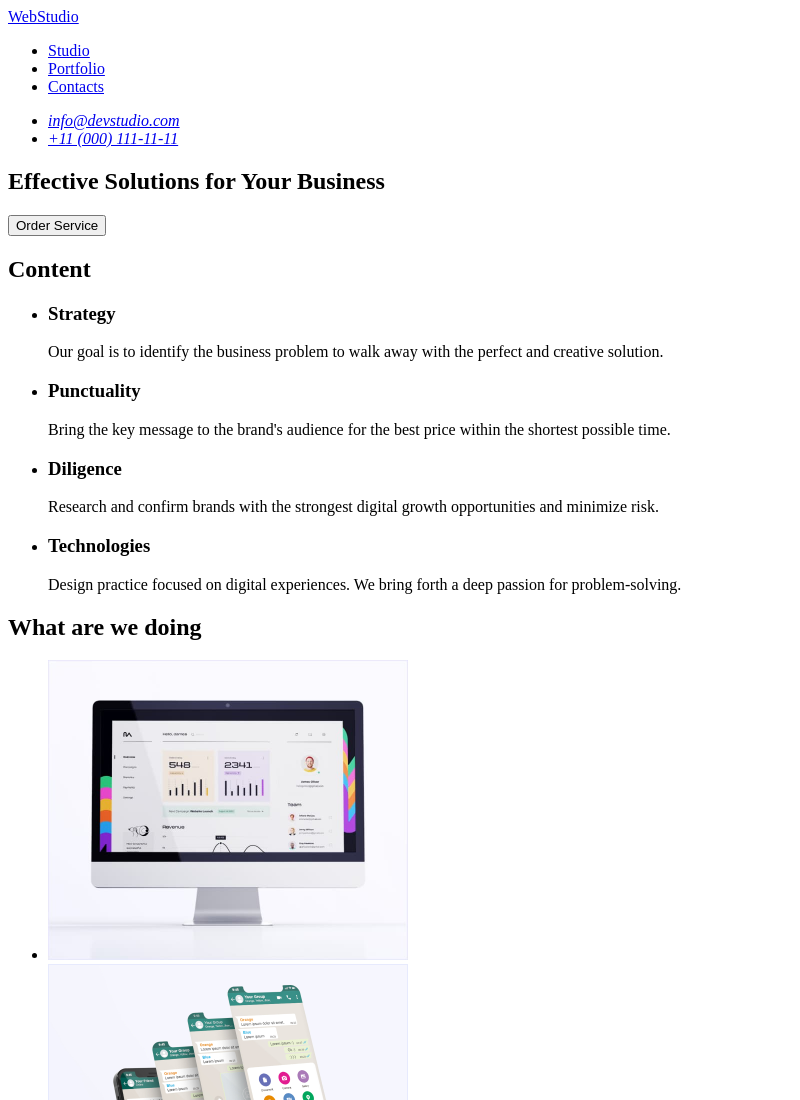
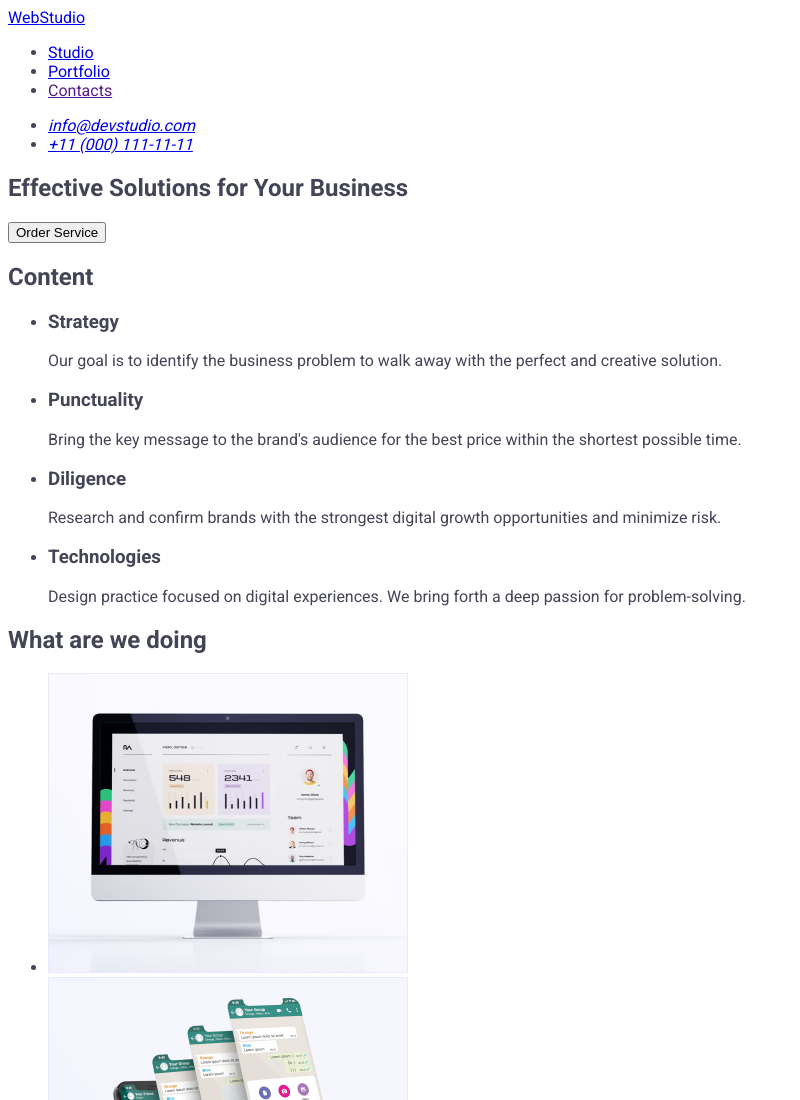
Before and after one commit to viperskull/html-hw2, a plain HTML site: page index.html in a window 1280 px wide. Shown: the top 1100 px of the page, without its empty margins (0-800 px from the left). Drawn offline with Linux system fonts and the light colour scheme.

Commit message:
to-be-continued-1

```diff
--- /dev/null
+++ b/css/styles.css
@@ -0,0 +1,5 @@
+body {
+    background-color:  #ffffff;
+    font-family: "Roboto", sans-serif;
+    color: #434455;
+  }
--- a/index.html
+++ b/index.html
@@ -3,6 +3,13 @@
 <head>
     <meta charset="UTF-8">
     <meta name="viewport" content="width=device-width, initial-scale=1.0">
+    <link rel="stylesheet" href="./css/styles.css" />
+    <link rel="preconnect" href="https://fonts.googleapis.com" />
+    <link rel="preconnect" href="https://fonts.gstatic.com" crossorigin />
+    <link
+      href="https://fonts.googleapis.com/css2?family=Raleway:wght@800&family=Roboto:wght@400;500;700;900&display=swap"
+      rel="stylesheet"
+/>
     <title>Web Studio</title>
 </head>
 
@@ -10,14 +17,24 @@
 
   <header>
 
-    <nav>
-      <a href="./index.html">WebStudio</a>
-        <ul>
-            <li><a href="/Studio">Studio</a></li>
-            <li><a href="/Portofolio">Portfolio</a></li>
-            <li><a href="/Contacts">Contacts</a></li>
-          </ul>
-    </nav>
+    <nav class="main-navigation-container">
+        <!-- logo -->
+        <a class="logo link" href="./index.html"
+          >Web<span class="part-of-logo">Studio</span>
+        </a>
+        <!-- studio, portofolio, contacts -->
+        <ul class="navigation-list list">
+          <li>
+            <a class="nav-link link" href="./index.html">Studio</a>
+          </li>
+          <li>
+            <a class="nav-link link" href="./portfolio.html">Portfolio</a>
+          </li>
+          <li>
+            <a class="nav-link link" href="">Contacts</a>
+          </li>
+        </ul>
+      </nav>
 
   <address>
     <ul>
```
Also changed, not shown: portofolio.html (added, +18 -0 lines), images/pic1.jpg (added), images/pic2.jpg (added), images/pic3.jpg (added), images/pic4.jpg (added), images/pic5.jpg (added), images/pic6.jpg (added), images/pic7.jpg (added), images/pic8.jpg (added), images/pic9.jpg (added).
